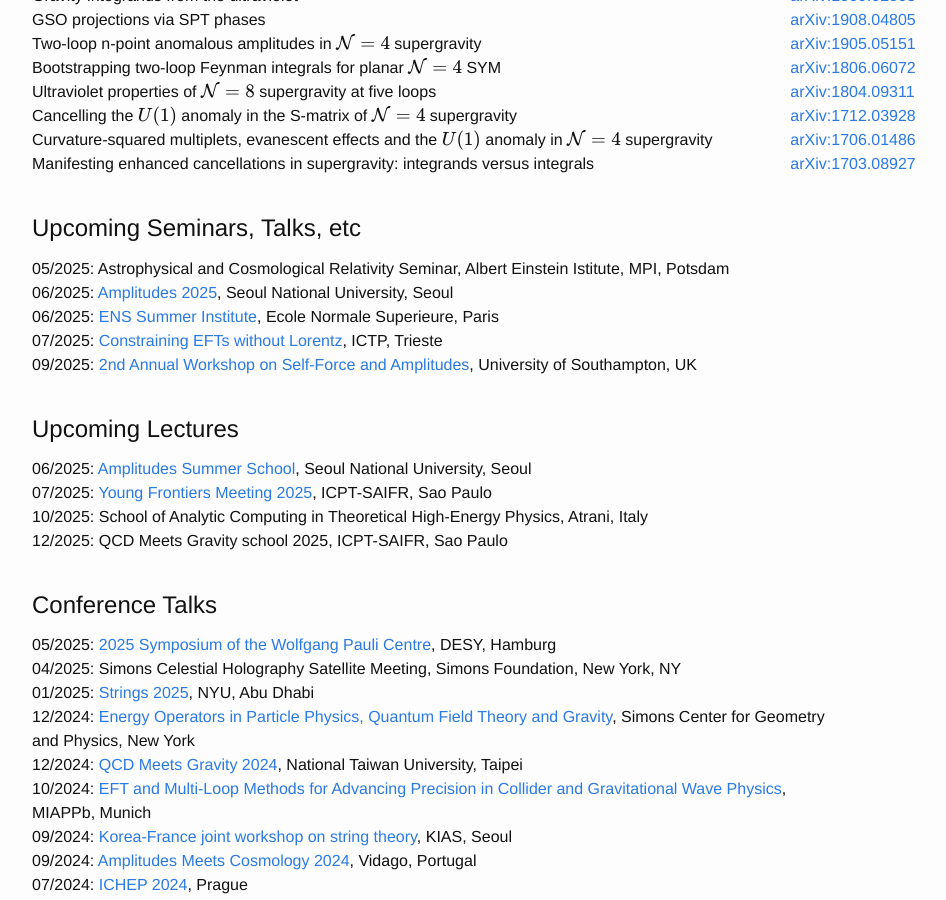
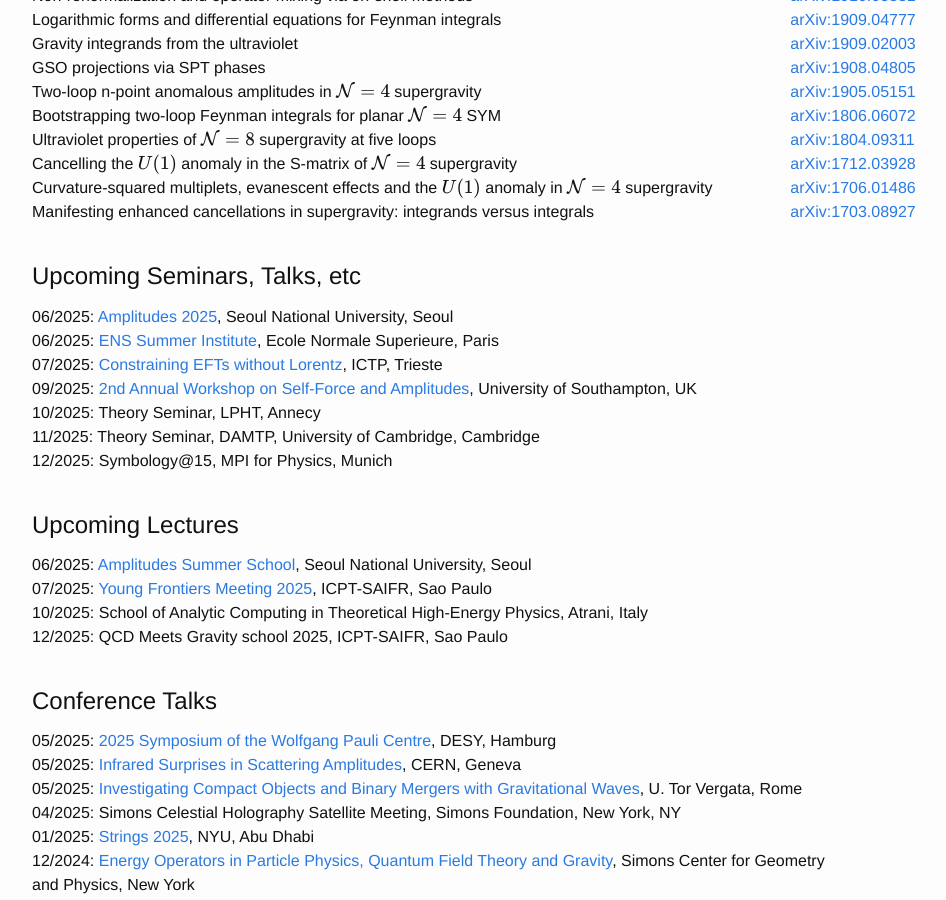
Before and after one commit to julioparra/julioparra.github.io, a Jekyll site: the page built from index.md, in a window 1280 px wide and 900 px high, scrolled down 1218 px. Shown: the whole window, without its empty margins (168-1114 px from the left). Built offline with Jekyll 4.4.1, drawn with Linux system fonts in a browser that asks for light colours; nearby versions of some CDN libraries; some of the changed text lies outside the part shown.

Commit message:
Latest talks and papers

```diff
--- a/_data/papers.yml
+++ b/_data/papers.yml
@@ -1,3 +1,7 @@
+- title: "Soft theorems from higher symmetry"
+  arxivnumber: "2505.03566"
+- title: "Resummation of universal tails in gravitational waveforms"
+  arxivnumber: "2504.07862"
 - title: "Graviton loops and negativity"
   arxivnumber: "2501.17949"
 - title: "Classical observables from causal response functions"
--- a/_data/talks.yml
+++ b/_data/talks.yml
@@ -1,9 +1,25 @@
+- date: 2025-12-15
+  name: Symbology@15
+  type: conference
+  link:
+  institution: MPI for Physics
+  location: Munich
+  video:
+
 - date: 2025-12-09
   name: QCD Meets Gravity school 2025
   type: lectures
   link:
   institution: ICPT-SAIFR
   location: Sao Paulo
+  video:
+
+- date: 2025-11-06
+  name: Theory Seminar
+  type: seminar
+  link:
+  institution: DAMTP, University of Cambridge
+  location: Cambridge
   video:
 
 - date: 2025-10-13
@@ -14,6 +30,14 @@
   location: Italy
   video:
 
+- date: 2025-10-02
+  name: Theory Seminar
+  type: seminar
+  link:
+  institution: LPHT
+  location: Annecy
+  video:
+
 - date: 2025-09-09
   name: 2nd Annual Workshop on Self-Force and Amplitudes
   type: conference
@@ -22,7 +46,7 @@
   location: UK
   video:
 
-- date: 2025-07-09
+- date: 2025-07-01
   name: Young Frontiers Meeting 2025
   type: lectures
   link: https://www.ictp-saifr.org/yfm2025/
@@ -62,20 +86,28 @@
   location: Seoul
   video:
 
-- date: 2025-05-23
-  name: Astrophysical and Cosmological Relativity Seminar
-  type: seminar
-  link:
-  institution: Albert Einstein Istitute, MPI
-  location: Potsdam
-  video:
-
 - date: 2025-05-14
   name: 2025 Symposium of the Wolfgang Pauli Centre
   type: conference
   link: https://indico.desy.de/event/47240/
   institution: DESY
   location: Hamburg
+  video:
+
+- date: 2025-05-14
+  name: Infrared Surprises in Scattering Amplitudes
+  type: conference
+  link: https://indico.cern.ch/event/1461182/timetable/#20250512.detailed
+  institution: CERN
+  location: Geneva
+  video:
+
+- date: 2025-05-09
+  name: Investigating Compact Objects and Binary Mergers with Gravitational Waves
+  type: workshop
+  link: https://agenda.infn.it/event/46974/
+  institution: U. Tor Vergata
+  location: Rome
   video:
 
 - date: 2025-05-08
@@ -111,7 +143,7 @@
   video:
 
 - date: 2025-03-10
-  name: Theory Seminar
+  name: Cosmology Coffee Seminar
   type: seminar
   link:
   institution: MIT
```
